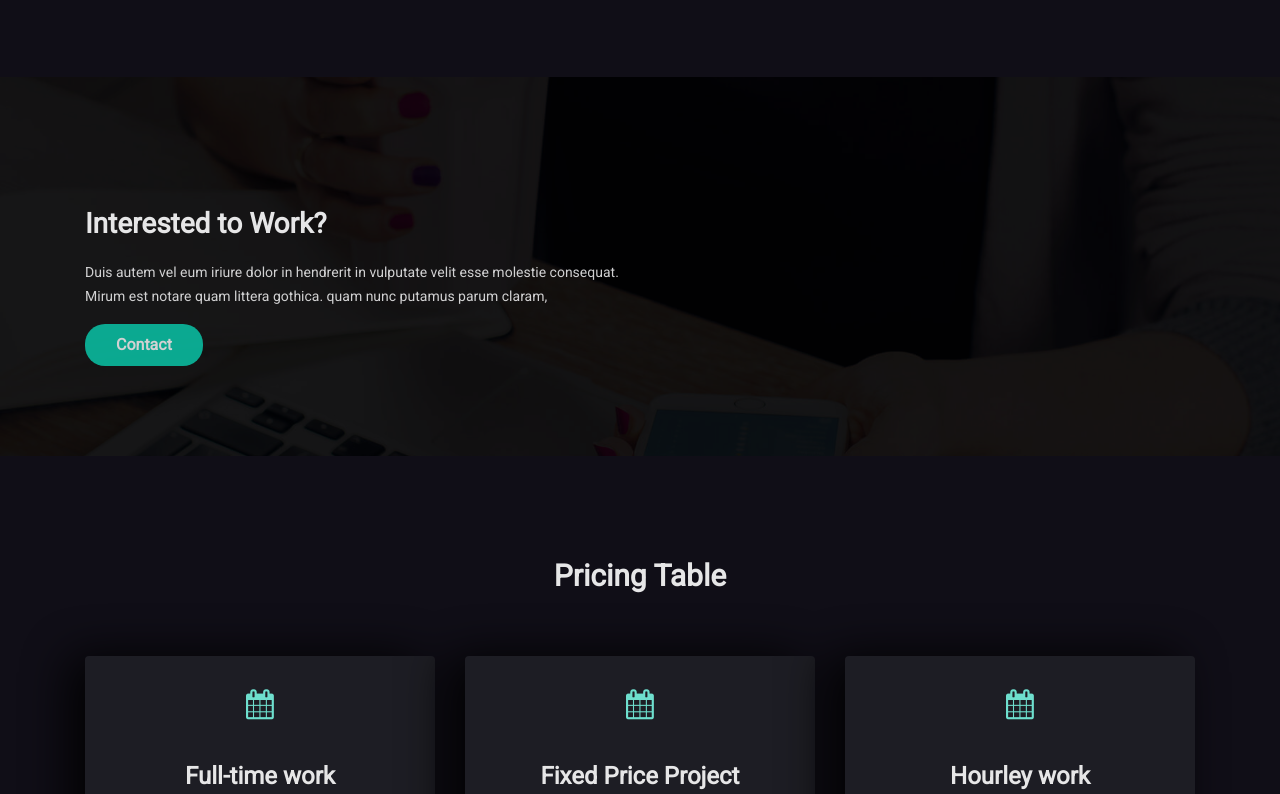
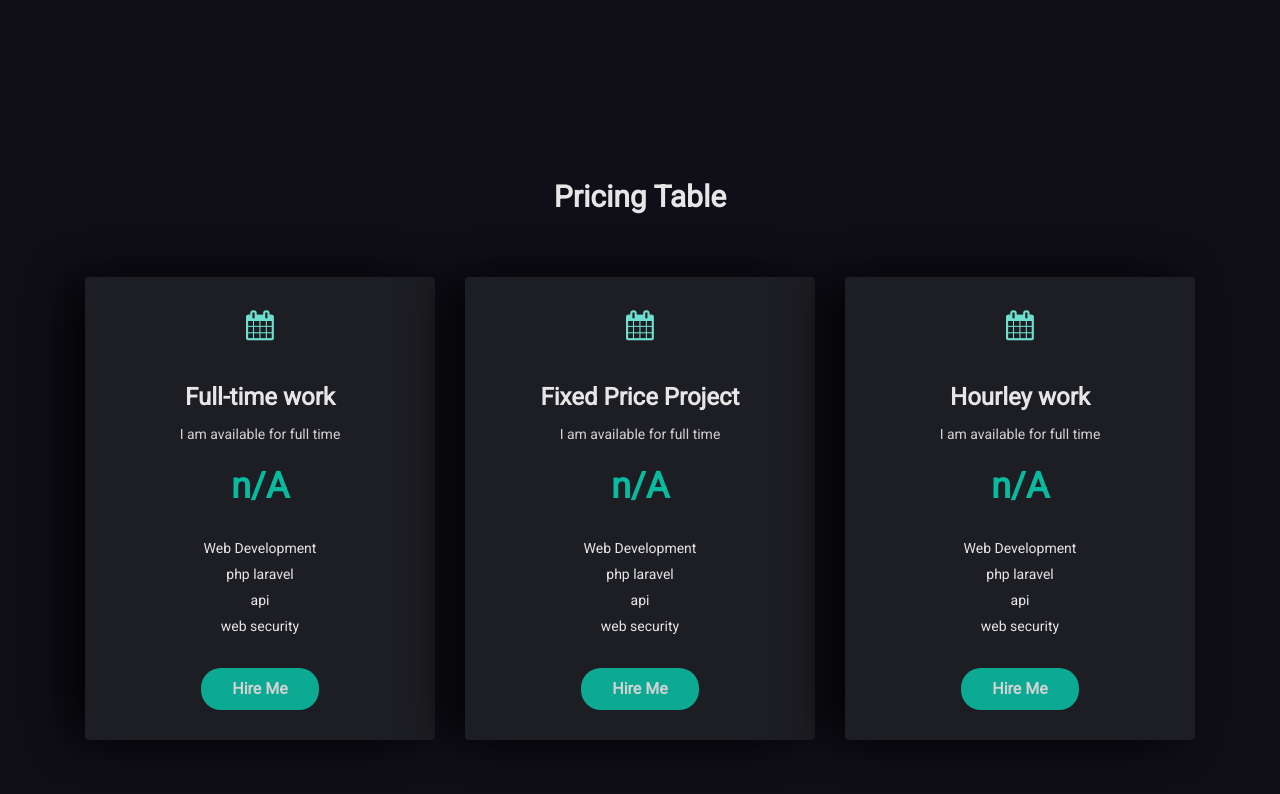
Before and after one commit to farabi1233/farabi1233.github.io, a plain HTML site: page index.html in a window 1280 px wide. Shown: the part 5217-6011 px from the top of the page. Drawn offline with Linux system fonts and the light colour scheme; some packages are replaced by stand-ins of ours; animation ran at ten frames a second.

Commit message:
Add existing file

```diff
--- a/index.html
+++ b/index.html
@@ -1216,40 +1216,6 @@
         ===================
            QUATES
         ===================
-        -->
-    <section class="mh-quates image-bg home-2-img">
-      <div class="img-color-overlay">
-        <div class="container">
-          <div class="row section-separator">
-            <div class="each-quates col-sm-12 col-md-6">
-              <h3
-                class="wow fadeInUp"
-                data-wow-duration="0.8s"
-                data-wow-delay="0.2s"
-              >
-                Interested to Work?
-              </h3>
-              <p
-                class="wow fadeInUp"
-                data-wow-duration="0.8s"
-                data-wow-delay="0.4s"
-              >
-                Duis autem vel eum iriure dolor in hendrerit in vulputate velit
-                esse molestie consequat. Mirum est notare quam littera gothica.
-                quam nunc putamus parum claram,
-              </p>
-              <a
-                href="#mh-contact"
-                class="btn btn-fill wow fadeInUp"
-                data-wow-duration="0.8s"
-                data-wow-delay="0.5s"
-                >Contact</a
-              >
-            </div>
-          </div>
-        </div>
-      </div>
-    </section>
 
     <!--
         ===================
```
